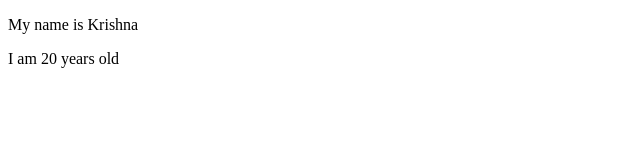
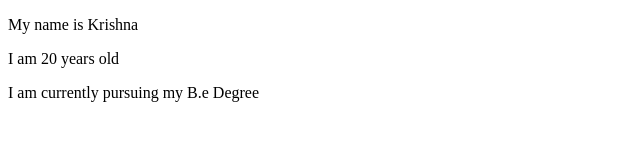
Before and after one commit to Krishna121308/myportfolio, a plain HTML site: page index.html in a window 1280 px wide. Shown: the whole page, without its empty margins (0-640 px from the left). Drawn offline with Linux system fonts and the light colour scheme.

Commit message:
I added one more detail

```diff
--- a/index.html
+++ b/index.html
@@ -8,5 +8,6 @@
 <body>
     <p>My name is Krishna</p>
     <p>I am 20 years old</p>
+    <p>I am currently pursuing my B.e Degree</p>
 </body>
 </html>
```
